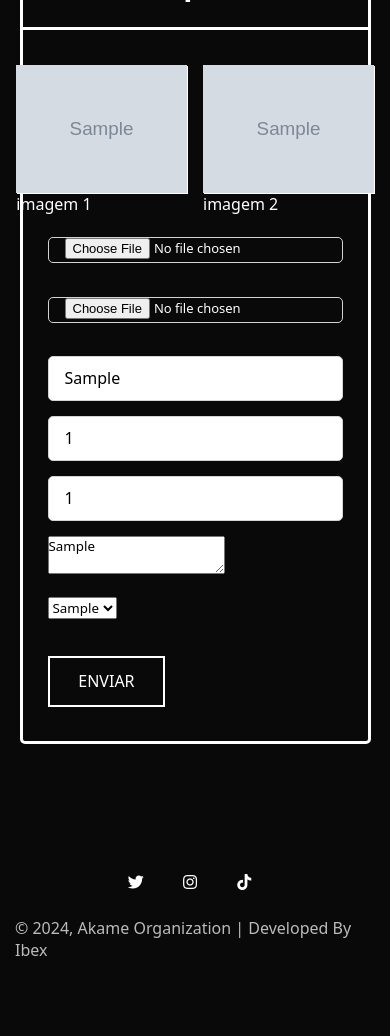
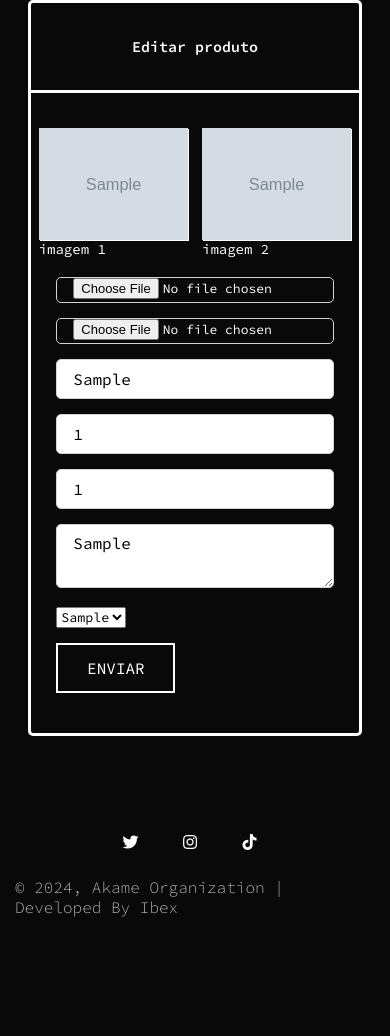
Before and after one commit to amalia-coelho/akame, a PHP site: the page made by edit_produto.php in a window 390 px wide. After the commit the page ends 917 px from the top, so only its background shows below. Run offline with PHP 8.4, Linux system fonts and the light colour scheme; a user stored in the database is signed in; tables that the repository leaves empty hold one stand-in row (values such as "Sample post"); grey boxes marked "Sample" are stand-in pictures.

Commit message:
Update edit_produto.css

```diff
--- a/css/edit_produto.css
+++ b/css/edit_produto.css
@@ -1,3 +1,5 @@
+@import url('https://fonts.googleapis.com/css2?family=Source+Code+Pro:ital,wght@0,200..900;1,200..900&display=swap');
+
 :root {
     --black: #090909;
     --white: #ffffff;
@@ -8,7 +10,7 @@
 	margin: 0;
 	padding: 0;
 	box-sizing: border-box;
-    font-family: system-ui, -apple-system, Helvetica, Arial, sans-serif;
+	font-family: "Source Code Pro", monospace;
 }
 
 html, body{
@@ -16,11 +18,11 @@ html, body{
 }
 
 body{
-	margin-top: 4em;
 	background-color: var(--black);
 	display: flex;
 	flex-direction: column;
 	align-items: center;
+	justify-content: space-between;
 	gap: 3em;
 }
 
@@ -43,7 +45,7 @@ main{
 	border-bottom-style:solid;
 	border-radius: 5px 5px 0 0;
 	color: #fff;
-	font-size: 30px;
+	font-size: 15px;
 	font-weight: 600;
 	display: flex;
 	align-items: center;
@@ -74,13 +76,14 @@ main{
 }
 
 .form form .row{
-	height: 45px;
+	height: 100%;
 	margin-bottom: 15px;
 	position: relative;
+	color: var(--white);
 }
 
 .form form .row input{
-	height: 100%;
+	height: 40px;
 	width: 100%;
 	outline: none;
 	padding-left:1rem;
@@ -89,6 +92,19 @@ main{
 	font-size: 16px;
 	transition: all 0.3s ease;
 }
+
+.form form .row textarea{
+	width: 100%;
+	height: 4em;
+	outline: none;
+	padding-left:1rem;
+	padding-top: 0.5em;
+	border-radius: 5px;
+	border: 1px solid lightgrey;
+	font-size: 16px;
+	transition: all 0.3s ease;
+}
+
 
 form .row input::placeholder{
 	color: #999;
@@ -136,17 +152,41 @@ button.btn-join:hover {
 	color: #111;
 }
 
-@media only screen and (max-width: 800px){
-	body{
+@media only screen and (max-width: 999px){
+	main{
+		flex-direction: column;
+		width: 100%;
 		align-items: center;
 		justify-content: center;
 	}
 
+	.form{
+		width: 70%;
+		height: auto;
+	}
+
+	.form form{
+		display: flex;
+		flex-direction: column;
+		justify-content: space-around;
+		height: auto;
+		font-size: 14px;
+	}
+}
+
+@media only screen and (max-width: 600px){
+	body{
+		gap: 1em;
+	}
 	main{
 		width: 90%;
+		flex-direction: column;
+		align-items: center;
+		justify-content: center;
 	}
 
-	.form, form{
-		width: 100%;
+	.form{
+		width: 95%;
+		height: auto;
 	}
 }
```
